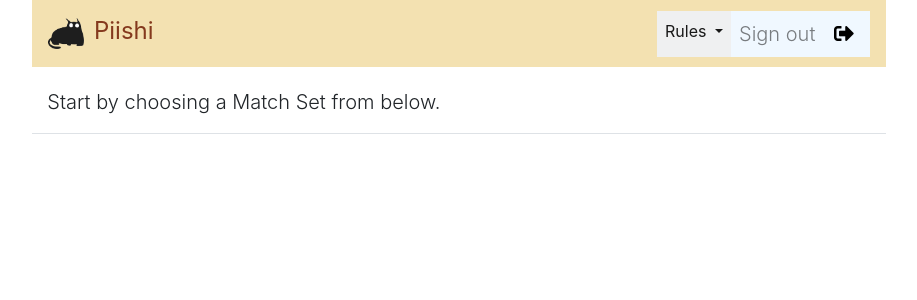
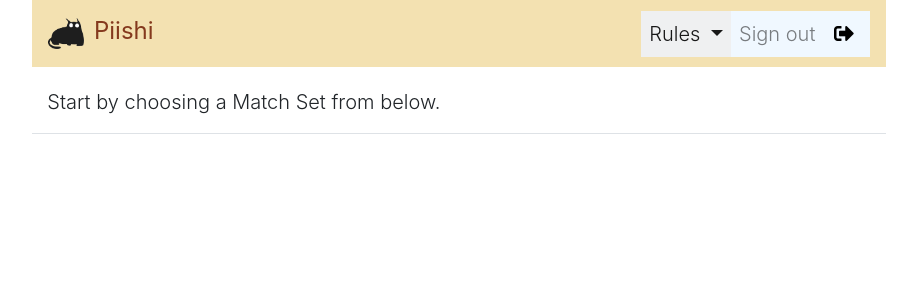
Before and after one commit to rahiminasab/pishbini, a Django app: page /home/ in a window 1280 px wide. Shown: the top 300 px of the page, without its empty margins (181-1098 px from the left). Run offline with Django 3.2, Linux system fonts and the light colour scheme; the visitor is signed in with stand-in values (Sample User, id 1); data that the repository does not hold is empty; parts of the project's set-up code (start-up, migrations or seed data) failed here and were passed over; some libraries are stand-ins or nearby versions.

Commit message:
header tab rules lead

```diff
--- a/pishi/templates/header.html
+++ b/pishi/templates/header.html
@@ -20,7 +20,7 @@
     <div class="collapse navbar-collapse" id="navbarTogglerDemo02">
         <ul class="navbar-nav ml-auto mt-2 mt-lg-0">
             <li class="nav-item active dropdown text-center">
-                <a class="nav-link dropdown-toggle" href="#" id="navbarDropdown" role="button" data-toggle="dropdown"
+                <a class="nav-link lead dropdown-toggle" href="#" id="navbarDropdown" role="button" data-toggle="dropdown"
                    aria-haspopup="true" aria-expanded="false">
                   Rules
                 </a>
```
